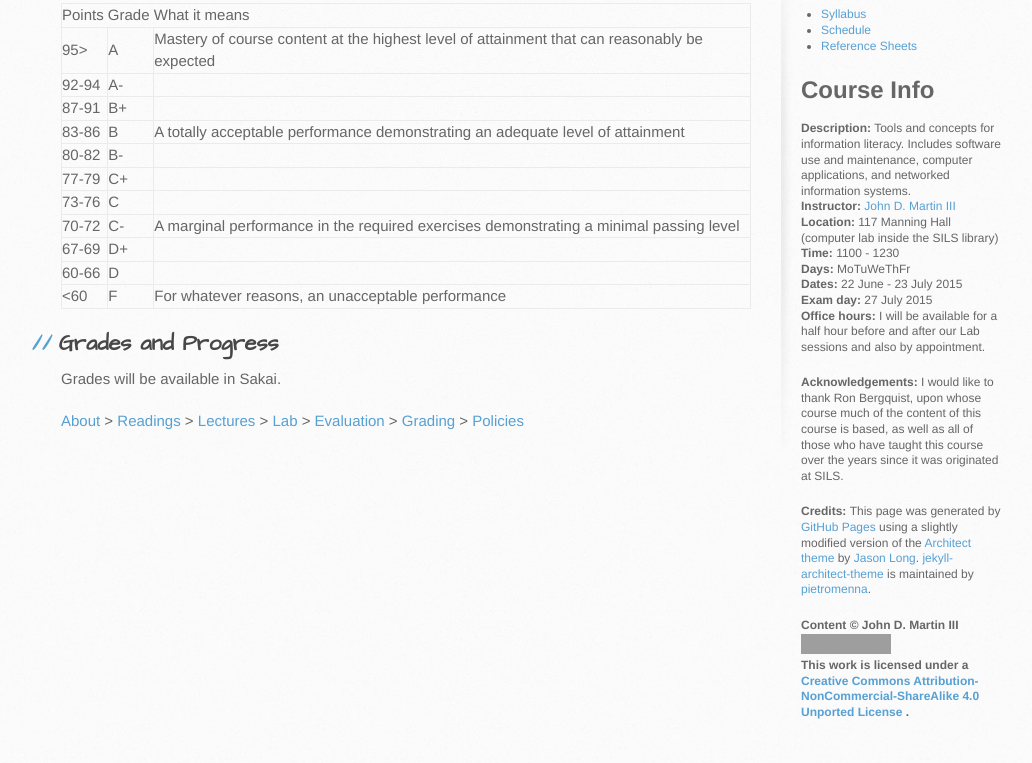
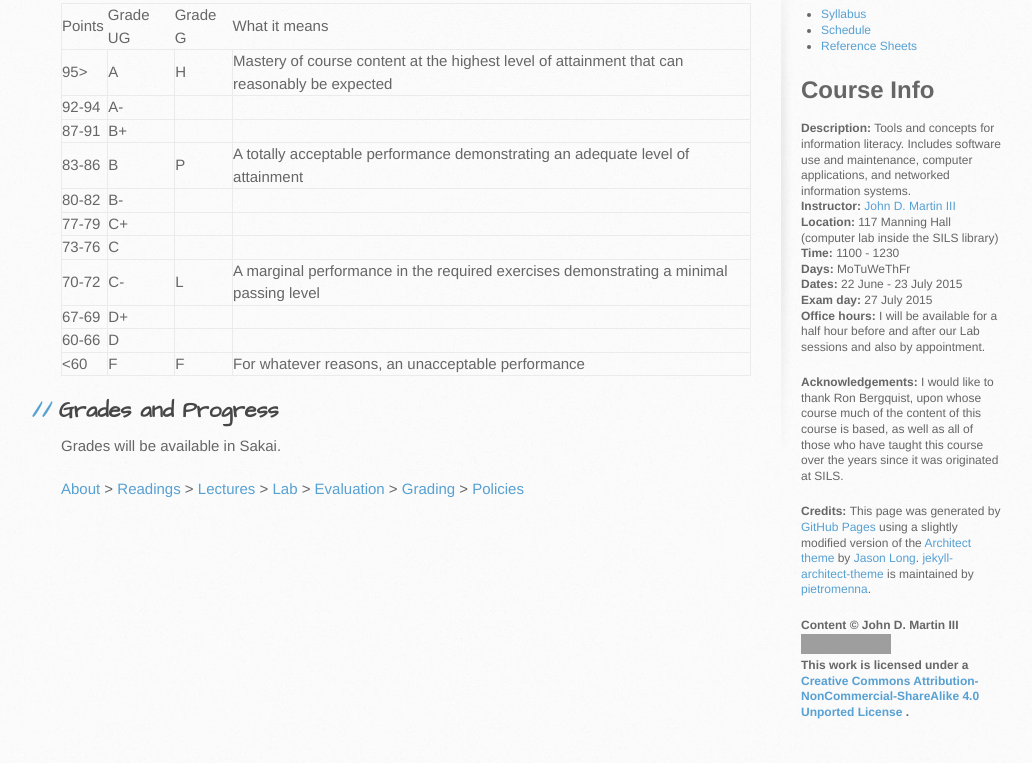
Before and after one commit to tylerpcarter/inls161, a Jekyll site: the page built from syllabus/grading.md, in a window 1280 px wide. Shown: the part 215-978 px from the top of the page, without its empty margins (109-1141 px from the left). Built offline with Jekyll 4.4.1, drawn with Linux system fonts in a browser that asks for light colours; Markdown is read by kramdown in place of the engine named in the settings; grey boxes are pictures that could not be loaded.

```diff
--- a/syllabus/grading.md
+++ b/syllabus/grading.md
@@ -5,19 +5,19 @@ title: Lab
 
 ## Grading Scale
 
-| Points&nbsp;| Grade&nbsp;| What it means |
-|:------ |:----- |:------------- |
-| 95>    | A     | Mastery of course content at the highest level of attainment that can reasonably be expected |
-| 92-94  | A-    | |
-| 87-91  | B+    | |
-| 83-86  | B     | A totally acceptable performance demonstrating an adequate level of attainment |
-| 80-82  | B-    | |
-| 77-79  | C+    | |
-| 73-76  | C     | |
-| 70-72  | C-    | A marginal performance in the required exercises demonstrating a minimal passing level |
-| 67-69  | D+    | |
-| 60-66  | D     | |
-| \<60   | F     | For whatever reasons, an unacceptable performance |
+| Points&nbsp;| Grade UG&nbsp;| Grade G&nbsp;| What it means |
+|:------ |:----- |:----- |:------------- |
+| 95>    | A     | H     | Mastery of course content at the highest level of attainment that can reasonably be expected |
+| 92-94  | A-    | | |
+| 87-91  | B+    | | |
+| 83-86  | B     | P     | A totally acceptable performance demonstrating an adequate level of attainment |
+| 80-82  | B-    | | |
+| 77-79  | C+    | | |
+| 73-76  | C     | | |
+| 70-72  | C-    | L     | A marginal performance in the required exercises demonstrating a minimal passing level |
+| 67-69  | D+    | | |
+| 60-66  | D     | | |
+| \<60   | F     | F     | For whatever reasons, an unacceptable performance |
 
 ## Grades and Progress
 
```
Also changed, not shown: refsheets/index.md (+2 -0 lines), schedule/git.md (+2 -0 lines), syllabus/evaluation.md (+2 -2 lines).
